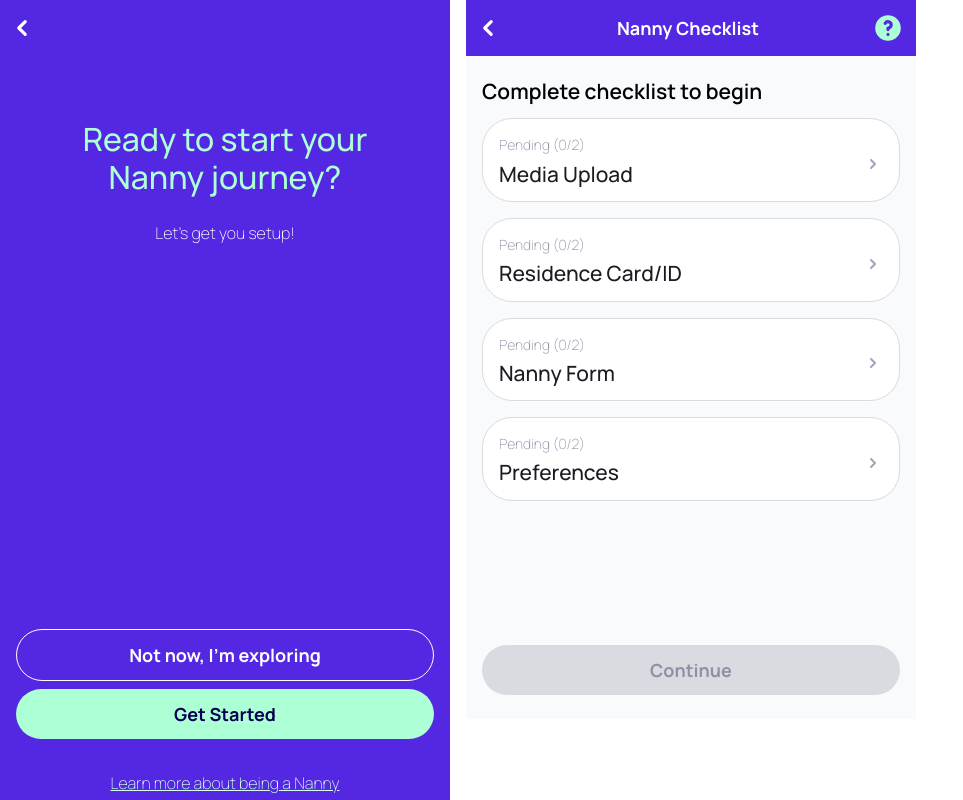
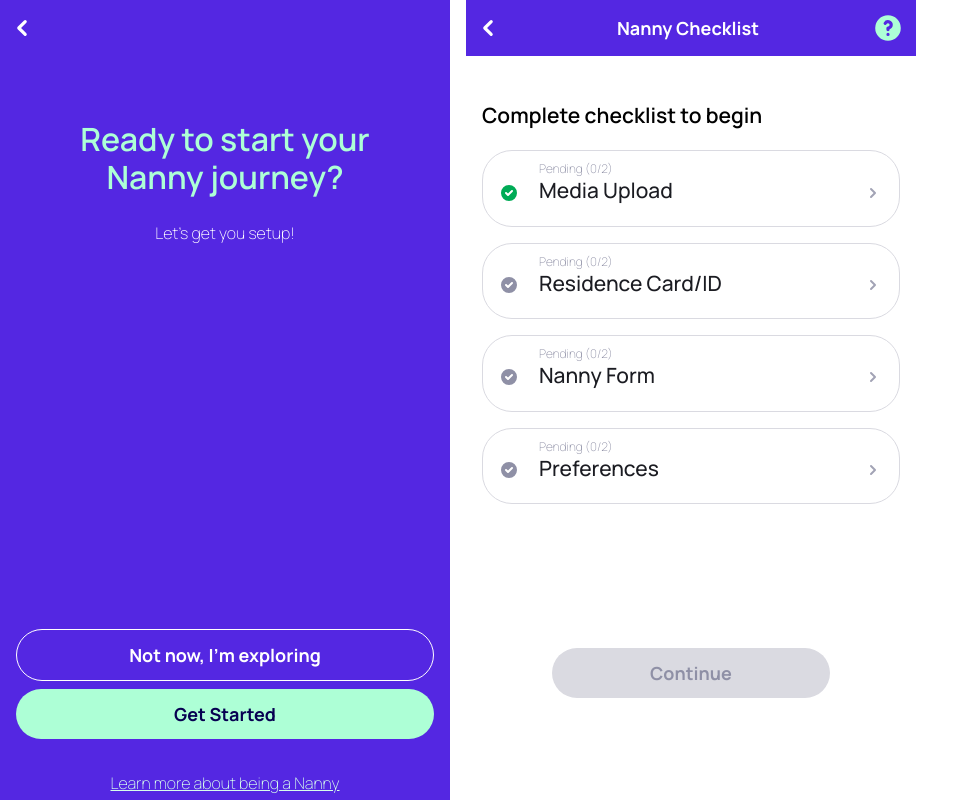
Before and after one commit to andres-codigo/nanny-nina, a Vue app: page /nanny-service-launch-checklist-onboarding in a window 1280 px wide. Shown: the top 800 px of the page, without its empty margins (0-963 px from the left). Built offline with nearby package versions, Linux system fonts and the light colour scheme.

Commit message:
[component, pages] ChecklistItem component updated to include left icon slot and classes updated also/ServiceLaunchStartScreen01 and ChecklistLandingPage02 pages updated

```diff
--- a/src/components/checklist/ChecklistItem.vue
+++ b/src/components/checklist/ChecklistItem.vue
@@ -3,14 +3,17 @@
 	<li>
 		<a href="#" :class="['block mb-4 border border-gray-100 bg-white hover:bg-gray-200', hideContent ? 'rounded-30px hover:rounded-30px' : 'rounded-30px hover:rounded-30px']">
 			<div class="px-4 py-4 flex items-center">
+				<div class="mr-5 flex-shrink-0">
+					<slot name="iconLeft"></slot>
+				</div>
 				<div :class="['flex-1', hideContent ? '' : 'my-4']">
 
-					<div :class="['flex text-sm', hideContent ? '' : 'hidden']">
+					<div :class="['flex text-xs relative -top-2', hideContent ? '' : 'hidden']">
 						<p class="font-thin text-gray-500">Pending (0/2)</p>
 					</div>
 
 					<div :class="['flex-1', hideContent ? '' : '']">
-						<h5 :class="['text-left text-header-five font-medium text-gray-900', hideContent ? 'mt-2' : '']">
+						<h5 :class="['text-left text-header-five font-medium text-gray-900', hideContent ? '-mt-2 mb-2' : '']">
 							{{ title }}<span class="pl-1 text-red-500" v-if="!hideContent">*</span>
 						</h5>
 						<p class="mt-2 text-sm font-thin" v-if="!hideContent">{{ description }}</p>
--- a/src/pages/02-caregiver/nanny/01-service-launch-and-checklist/pages/ChecklistLandingPage02.vue
+++ b/src/pages/02-caregiver/nanny/01-service-launch-and-checklist/pages/ChecklistLandingPage02.vue
@@ -5,19 +5,27 @@
 			<template #iconRight><QuestionMarkCircleIcon class="w-8 h-8 text-green-500" aria-hidden="true" /></template>
 		</TopNavigation>
 		<main>
-			<div class="flex flex-col px-4 py-6 bg-slate-50">
-				<h5 class="mb-4 text-left text-header-five font-semibold">Complete checklist to begin</h5>
+			<div class="flex flex-col px-4 pt-12">
+				<h5 class="mb-6 text-left text-header-five font-semibold">Complete checklist to begin</h5>
 				<div class="flex flex-col">
 					<ul role="list" class="">
-						<CheckListItem title="Media Upload" />
-						<CheckListItem title="Residence Card/ID" />
-						<CheckListItem title="Nanny Form" />
-						<CheckListItem title="Preferences" />
+						<CheckListItem title="Media Upload">
+							<template #iconLeft><CheckCircleIcon class="relative right-0 top-1 w-5 h-5 text-green-800" aria-hidden="true" /></template>
+						</CheckListItem>
+						<CheckListItem title="Residence Card/ID">
+							<template #iconLeft><CheckCircleIcon class="relative right-0 top-1 w-5 h-5 text-gray-500" aria-hidden="true" /></template>
+						</CheckListItem>
+						<CheckListItem title="Nanny Form">
+							<template #iconLeft><CheckCircleIcon class="relative right-0 top-1 w-5 h-5 text-gray-500" aria-hidden="true" /></template>
+						</CheckListItem>
+						<CheckListItem title="Preferences">
+							<template #iconLeft><CheckCircleIcon class="relative right-0 top-1 w-5 h-5 text-gray-500" aria-hidden="true" /></template>
+						</CheckListItem>
 					</ul>
 				</div>
 
-				<div class="mt-32">
-					<ButtonDisabled text="Continue" />
+				<div class="flex flex-col justify-center items-center mt-32">
+					<ButtonDisabled text="Continue" class="w-button-lg py-4" />
 				</div>
 			</div>
 		</main>
@@ -29,7 +37,7 @@ import TopNavigation from '../../../../../components/navigation/TopNavigation.vu
 import CheckListItem from '../../../../../components/checklist/ChecklistItem.vue'
 import ButtonDisabled from '../../../../../components/buttons/ButtonDisabled.vue'
 
-import { ChevronLeftIcon, QuestionMarkCircleIcon } from '@heroicons/vue/solid'
+import { CheckCircleIcon, ChevronLeftIcon, QuestionMarkCircleIcon } from '@heroicons/vue/solid'
 
 export default {
 	components: {
@@ -37,7 +45,8 @@ export default {
 		CheckListItem,
 		ButtonDisabled,
 		ChevronLeftIcon,
-		QuestionMarkCircleIcon
+		QuestionMarkCircleIcon,
+		CheckCircleIcon
 	}
 }
 </script>
--- a/src/pages/02-caregiver/nanny/01-service-launch-and-checklist/pages/ServiceLaunchStartScreen01.vue
+++ b/src/pages/02-caregiver/nanny/01-service-launch-and-checklist/pages/ServiceLaunchStartScreen01.vue
@@ -6,16 +6,10 @@
 		<main>
 			<div class="flex flex-col mx-4 mb-10">
 				<div class="mt-16 mx-9">
-					<h2 class="mb-6 text-header-two font-medium text-green-500 text-center">Ready to start your Nanny journey?</h2>
+					<h2 class="mb-6 text-header-two font-semibold text-green-500 text-center">Ready to start your Nanny journey?</h2>
 					<p class="font-thin text-white text-center">Let's get you setup!</p>
 				</div>
-				<div class="flex items-center justify-center">
-					<!--
-						Image component for svg here
-						<Image src="*.svg" />
-						* remove background color in div as visual placeholder
-					-->
-				</div>
+
 				<div class="mt-96">
 					<div>
 						<ButtonOutlineLight text="Not now, I'm exploring" />
```
